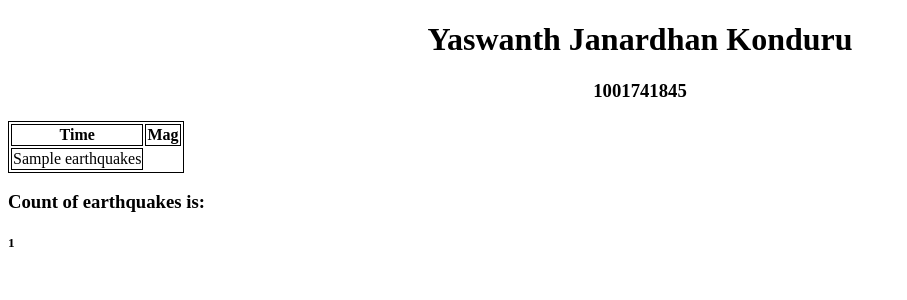
After one commit to Yaswanth3277/azure2, a Flask app: template adbassignment2/templates/night_quake.html in a window 1280 px wide. The commit adds this page. Shown: the top 300 px of the page, without its empty margins (0-907 px from the left). Run offline with Flask 2, Linux system fonts and the light colour scheme; the template is opened without the code that fills it: most values are stand-ins (such as "Sample title", 1, 10 or a date in 2020).

Commit message:
4 queries update

```diff
--- a/adbassignment2/app.py
+++ b/adbassignment2/app.py
@@ -223,7 +223,16 @@ def earthquake_clusters():
         return render_template('magtype_cluster.html', earthquakes1 = earthquakes1, length1= earthquake_len1, earthquakes2 = earthquakes2, length2= earthquake_len2, earthquakes3 = earthquakes3, length3= earthquake_len3, earthquakes4 = earthquakes4, length4= earthquake_len4, earthquakes5 = earthquakes5, length5= earthquake_len5, earthquakes6 = earthquakes6, length6= earthquake_len6, earthquakes7 = earthquakes7, length7= earthquake_len7, earthquakes8 = earthquakes8, length8= earthquake_len8, earthquakes9 = earthquakes9, length9= earthquake_len9, earthquakes10 = earthquakes10, length10= earthquake_len10)
 
 
-@app.route('/')
+@app.route('/nightquake', methods=['GET', 'POST'])
+def night_quake():
+    earthquakes = []
+    if request.method == 'POST':
+        magnitude = request.form.get('night')
+    cursor.execute("select  time,mag from earthquake_data where (cast(time as time) not between '08:00:00' and '18:00:00') and mag > ?", magnitude)
+    for data in cursor:
+        earthquakes.append(data)
+    earthquake_len = len(earthquakes)
+    return render_template('night_quake.html', earthquakes = earthquakes, length = earthquake_len)
 
 
 if __name__ == '__main__':
--- /dev/null
+++ b/adbassignment2/templates/night_quake.html
@@ -0,0 +1,29 @@
+<!DOCTYPE html>
+<html>
+<head>
+    <title>Assignment 2</title>
+</head>
+<body>
+<div style="text-align: center">
+    <h1>Yaswanth Janardhan Konduru</h1>
+    <h3>1001741845</h3>
+</div>
+<div>
+    <table style="border:1px solid black">
+        <tr style="border:1px solid black">
+            <th style="border:1px solid black">Time</th>
+            <th style="border:1px solid black">Mag</th>
+        </tr>
+        {% for values in earthquakes %}
+        <tr style="border:1px solid black">
+            {% for data in values %}
+            <td style="border:1px solid black">{{data}}</td>
+            {% endfor %}
+        </tr>
+        {% endfor %}
+    </table>
+    <h3>Count of earthquakes is:</h3>
+    <h5>{{length}}</h5>
+</div>
+</body>
+</html>
```
Also changed, not shown: adbassignment2/templates/index.html (+8 -0 lines).
